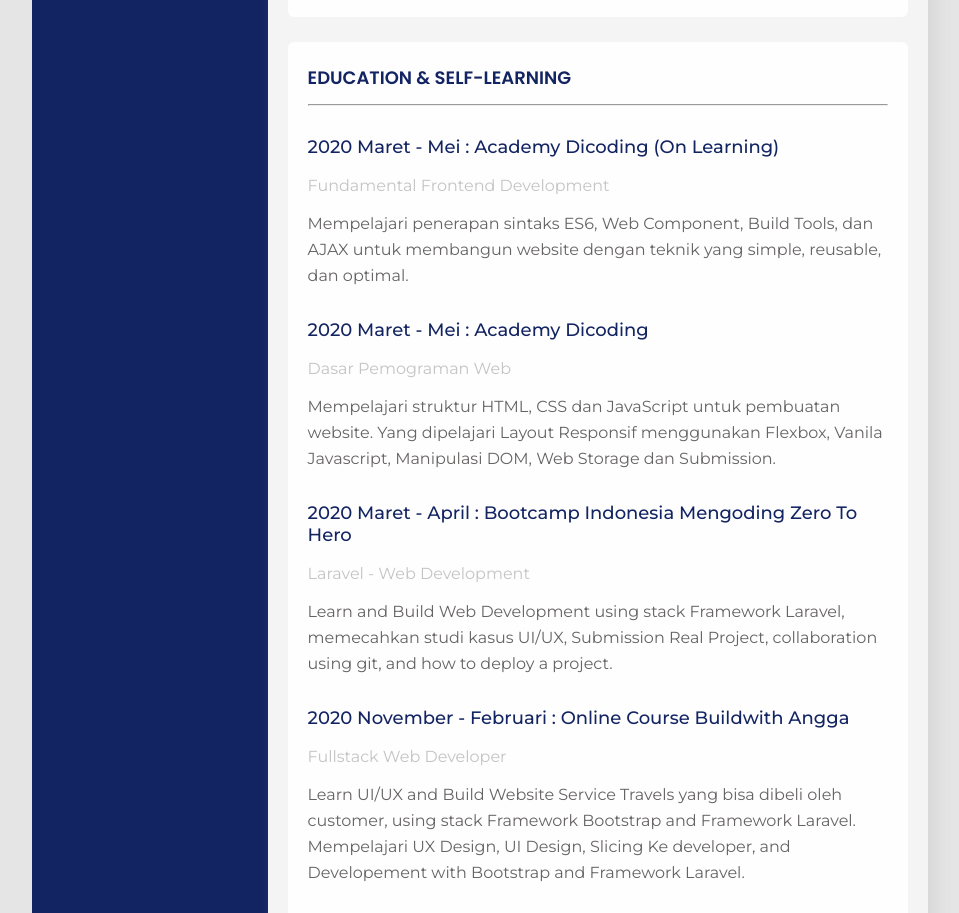
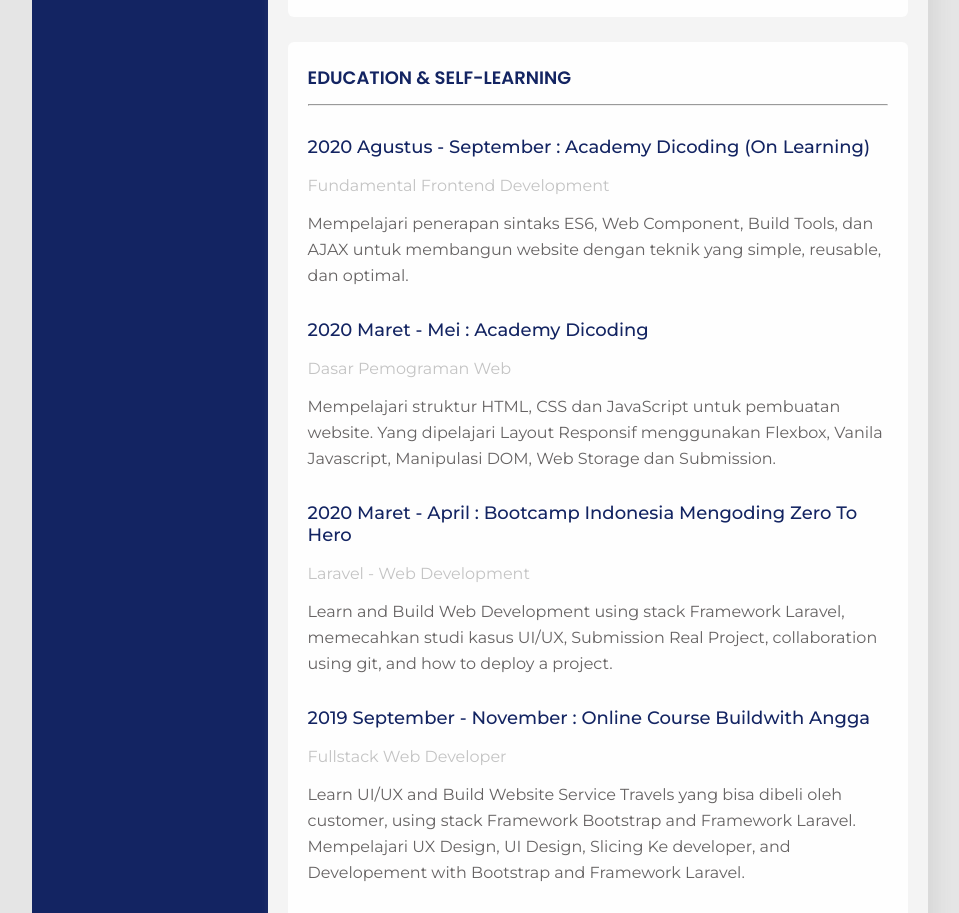
Before and after one commit to sahrialardians/cv-sahrial, a plain HTML site: page index.html in a window 1280 px wide. Shown: the part 920-1833 px from the top of the page, without its empty margins (160-1119 px from the left). Drawn offline with Linux system fonts and the light colour scheme.

Commit message:
ganti bulan selesai belajar

```diff
--- a/index.html
+++ b/index.html
@@ -155,7 +155,7 @@
                     <hr>
                     <section class="card-body">
                         <h3 class="title">
-                            2020 Maret - Mei : Academy Dicoding (On Learning)
+                            2020 Agustus - September : Academy Dicoding (On Learning)
                         </h3>
                         <p class="subtitle">Fundamental Frontend Development</p>
                         <p class="description">Mempelajari penerapan sintaks ES6, Web Component,
@@ -179,7 +179,7 @@
                     </section>
                     <section class="card-body">
                         <h3 class="title">
-                            2020 November - Februari : Online Course Buildwith Angga
+                            2019 September - November : Online Course Buildwith Angga
                         </h3>
                         <p class="subtitle">Fullstack Web Developer</p>
                         <p class="description">Learn UI/UX and Build Website Service Travels
```
